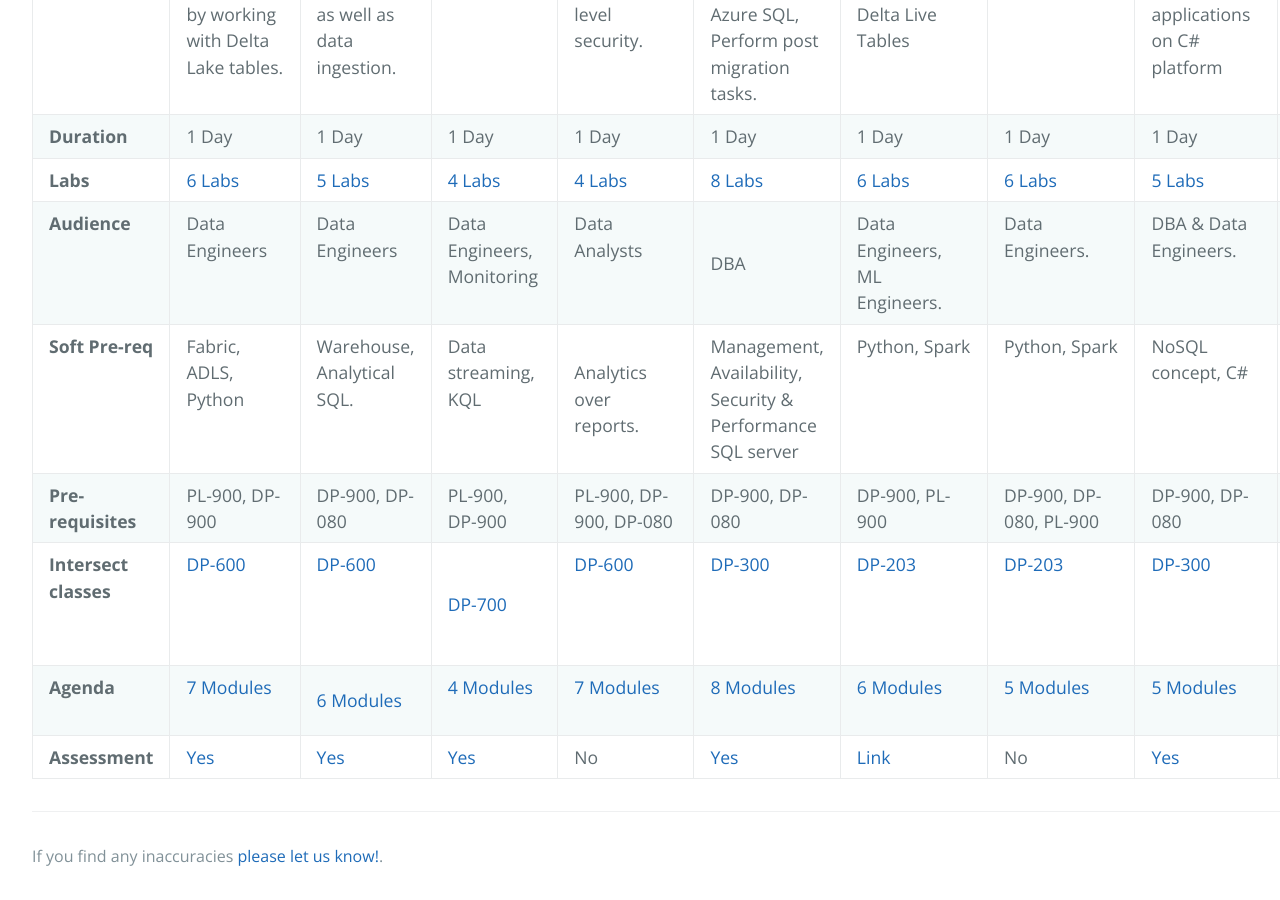
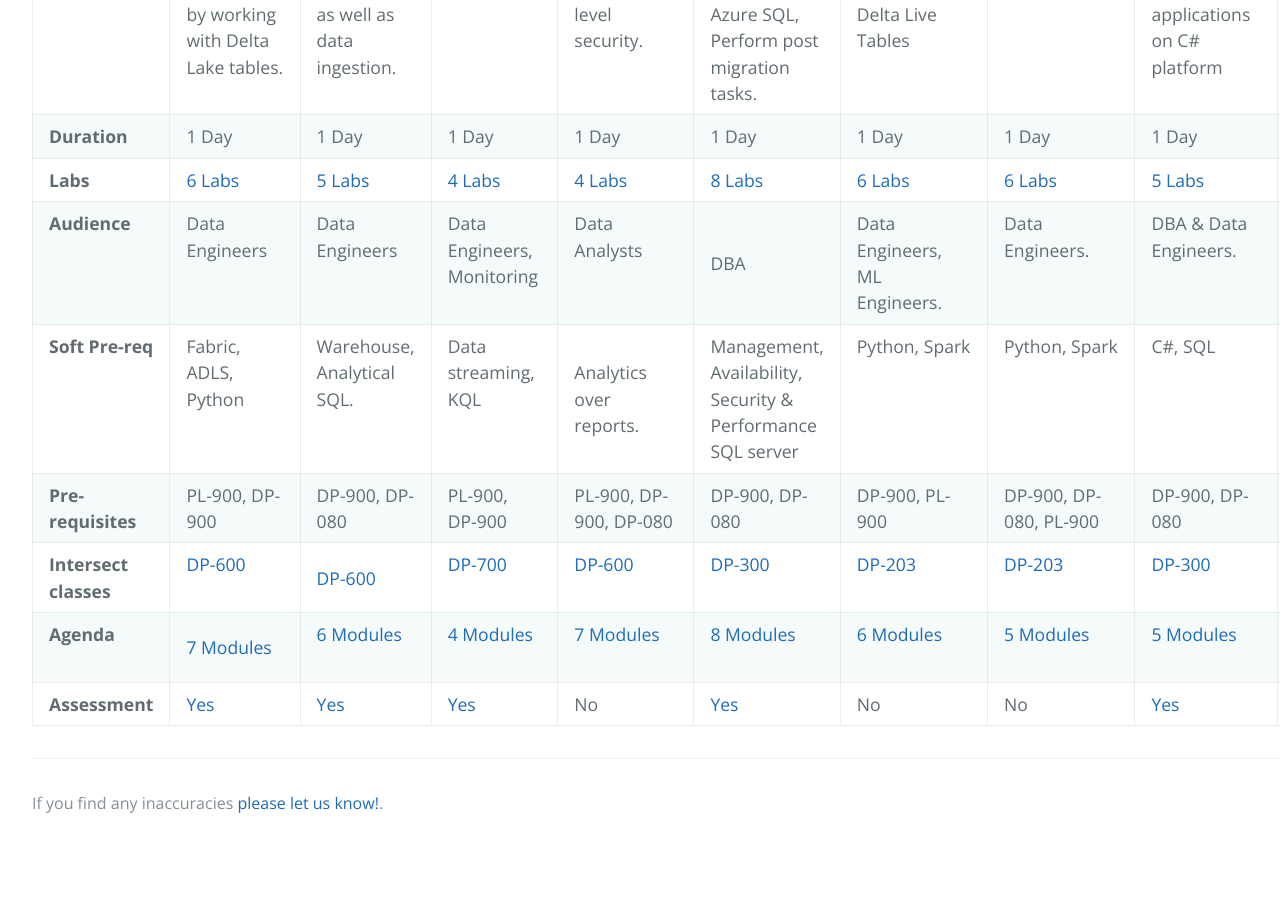
Before and after one commit to true-while/tpm-cheat-sheets, a Jekyll site: the page built from docs/dp-table.md, in a window 1280 px wide and 900 px high, scrolled down 911 px. Built offline with Jekyll 4.4.1, drawn with Linux system fonts in a browser that asks for light colours; after the commit the page ends 1758 px from its top, so only the background shows below that; part of the change alters nothing that is shown.

Commit message:
data updates

````diff
--- a/docs/dp-table.md
+++ b/docs/dp-table.md
@@ -13,15 +13,15 @@ Check out other Data Platform related classes [`ML`](../docs/dp-table.html) and
 |**Course**| _DP-601_ | _DP-602_ | _DP-603_ | _DP-605_|_DP-3001_ | _DP-3011_ | _DP-3012_ | _DP-3015_ | _DP-3020_ |_DP-3021_ |
 | --- | --- | --- | --- | --- | --- | --- | --- | --- | --- | --- |
 |**Title**|Implement a Lakehouse with Microsoft Fabric|Implement a data warehouse with Microsoft Fabric|Implement Real-Time Intelligence with Microsoft Fabric|Develop reports with Microsoft Power BI|Migrate SQL Server workloads to Azure SQL|Implementing a data analytics solution with Azure Databricks | Implementing a Data Analytics Solution with Azure Synapse Analytics | Develop data-driven applications by using Azure SQL Database | Getting Started with Cosmos DB NoSQL Development | Configure and migrate to Azure Database for PostgreSQL|
-|**Desc**|Focused on essential techniques for efficient data engineering & Analytics, versioning, and reliability by working with Delta Lake tables.|Focuses on several key areas including creating, querying, and exploring a Fabric data warehouse, as well as data ingestion.|Focuses on event processing and real-time dashboard|Focuses on data wrangling, modeling, report authoring and deployment, and row and object-level security.|Focused on Assess SQL Server databases for migration, Deploy Azure SQL solutions, Migrate DB workloads to Azure SQL, Perform post migration tasks.| Explore Azure Databricks & Perform data analysis with Apache Spark,  Manage Delta Lake, Build data pipelines with Delta Live Tables|building & maintaining secure DW, Lakehouse with compliant data processing pipelines | Focused on provisioning and configuration Cosmos DB as well on developing connected to DB applications on C# platform  | Create & configure an Azure SQL DB, build & deploy DB projects using GitHub Actions & Azure Pipelines|deploying, managing & optimizing PostgreSQL databases in Azure.|
+|**Desc**|Focused on essential techniques for efficient data engineering & Analytics, versioning, and reliability by working with Delta Lake tables.|Focuses on several key areas including creating, querying, and exploring a Fabric data warehouse, as well as data ingestion.|Focuses on event processing and real-time dashboard|Focuses on data wrangling, modeling, report authoring and deployment, and row and object-level security.|Focused on Assess SQL Server databases for migration, Deploy Azure SQL solutions, Migrate DB workloads to Azure SQL, Perform post migration tasks.| Explore Azure Databricks & Perform data analysis with Apache Spark,  Manage Delta Lake, Build data pipelines with Delta Live Tables|building & maintaining secure DW, Lakehouse with compliant data processing pipelines | Focused on provisioning and configuration Cosmos DB as well on developing connected to DB applications on C# platform  | Create & configure an Azure SQL DB, build & deploy DB projects using GitHub Actions & Azure Pipelines|Deep dive in deploying, managing & optimizing PostgreSQL databases in Azure (PaaS Flex server).|
 |**Duration**|1 Day|1 Day|1 Day|1 Day|1 Day|1 Day|1 Day|1 Day|1 Day| 1 day |
 |**Labs**|[6 Labs](https://microsoftlearning.github.io/mslearn-fabric/)|[5 Labs](https://microsoftlearning.github.io/mslearn-fabric/)|[4 Labs](https://microsoftlearning.github.io/mslearn-fabric/)|[4 Labs](https://microsoftlearning.github.io/PL-300-Microsoft-Power-BI-Data-Analyst/)|[8 Labs](https://microsoftlearning.github.io/mslearn-sql-migration/)|[6 Labs](https://microsoftlearning.github.io/mslearn-databricks/)|[6 Labs](https://microsoftlearning.github.io/dp-203-azure-data-engineer/)|[5 Labs](https://microsoftlearning.github.io/mslearn-sql-dev/)| [9 Labs](https://github.com/MicrosoftLearning/dp-420-cosmos-db-dev) | [11 Labs](https://microsoftlearning.github.io/mslearn-postgresql/)|
 |**Audience**| Data Engineers | Data Engineers | Data Engineers, Monitoring | Data Analysts | DBA | Data Engineers, ML Engineers. | Data Engineers. | DBA & Data Engineers. | Dev & Data Engines | DBA & Data Engineers.|
-|**Soft Pre-req**| Fabric, ADLS, Python | Warehouse, Analytical SQL. | Data streaming, KQL | Analytics over reports. | Management, Availability, Security & Performance SQL server | Python, Spark | Python, Spark | NoSQL concept, C# | PostgreSQL |
+|**Soft Pre-req**| Fabric, ADLS, Python | Warehouse, Analytical SQL. | Data streaming, KQL | Analytics over reports. | Management, Availability, Security & Performance SQL server | Python, Spark | Python, Spark | C#, SQL | NoSQL concept, C# | PostgreSQL |
 |**Pre-requisites**| PL-900, DP-900| DP-900, DP-080| PL-900, DP-900 | PL-900, DP-900, DP-080|DP-900, DP-080| DP-900, PL-900 | DP-900, DP-080, PL-900| DP-900, DP-080| DP-900 | DP-900,DP-080 |
-|**Intersect classes**|[DP-600](https://learn.microsoft.com/en-us/credentials/certifications/fabric-analytics-engineer-associate/)|[DP-600](https://learn.microsoft.com/en-us/credentials/certifications/fabric-analytics-engineer-associate/)|[DP-700](https://learn.microsoft.com/en-us/credentials/certifications/fabric-data-engineer-associate/)|[DP-600](https://learn.microsoft.com/en-us/credentials/certifications/fabric-analytics-engineer-associate/)|[DP-300](https://learn.microsoft.com/en-us/credentials/certifications/azure-database-administrator-associate/)|[DP-203](https://learn.microsoft.com/en-us/credentials/certifications/azure-data-engineer/)|[DP-203](https://learn.microsoft.com/en-us/credentials/certifications/azure-data-engineer/)|[DP-300](https://learn.microsoft.com/en-us/credentials/certifications/azure-database-administrator-associate/)| [DP-420](https://learn.microsoft.com/en-us/credentials/certifications/azure-cosmos-db-developer-specialty/)| DP-300 can be used as a reference.|
+|**Intersect classes**|[DP-600](https://learn.microsoft.com/en-us/credentials/certifications/fabric-analytics-engineer-associate/)|[DP-600](https://learn.microsoft.com/en-us/credentials/certifications/fabric-analytics-engineer-associate/)|[DP-700](https://learn.microsoft.com/en-us/credentials/certifications/fabric-data-engineer-associate/)|[DP-600](https://learn.microsoft.com/en-us/credentials/certifications/fabric-analytics-engineer-associate/)|[DP-300](https://learn.microsoft.com/en-us/credentials/certifications/azure-database-administrator-associate/)|[DP-203](https://learn.microsoft.com/en-us/credentials/certifications/azure-data-engineer/)|[DP-203](https://learn.microsoft.com/en-us/credentials/certifications/azure-data-engineer/)|[DP-300](https://learn.microsoft.com/en-us/credentials/certifications/azure-database-administrator-associate/)| [DP-420](https://learn.microsoft.com/en-us/credentials/certifications/azure-cosmos-db-developer-specialty/)| For DBA.|
 | **Agenda** | [7 Modules](https://learn.microsoft.com/en-us/training/paths/implement-lakehouse-microsoft-fabric/) | [6 Modules](https://learn.microsoft.com/en-us/training/paths/work-with-data-warehouses-using-microsoft-fabric/) | [4 Modules](https://learn.microsoft.com/en-us/training/paths/explore-real-time-analytics-microsoft-fabric/)|[7 Modules](https://learn.microsoft.com/en-us/training/paths/develop-dynamic-reports-microsoft-power-bi/)|[8 Modules](https://learn.microsoft.com/en-us/training/paths/migrate-sql-workloads-azure/) | [6 Modules](https://learn.microsoft.com/en-us/training/paths/data-engineer-azure-databricks/) | [5 Modules](https://learn.microsoft.com/en-us/training/courses/dp-3012#course-syllabus) | [5 Modules](https://learn.microsoft.com/en-us/training/paths/develop-data-driven-app-sql-db/) | [5 Modules](https://learn.microsoft.com/en-us/training/courses/dp-3015) | [11 Modules](https://learn.microsoft.com/en-us/training/paths/microsoft-learn-azure-database-for-postgresql/)|
-|**Assessment**| [Yes](https://learn.microsoft.com/credentials/applied-skills/implement-lakehouse-microsoft-fabric/)| [Yes](https://learn.microsoft.com/credentials/applied-skills/work-with-data-warehouses-using-microsoft-fabric/)| [Yes](https://learn.microsoft.com/credentials/applied-skills/implement-a-real-time-intelligence-solution-with-microsoft-fabric/)| No | [Yes](https://learn.microsoft.com/credentials/applied-skills/migrate-sql-workloads-azure-sql-database/)|[Link](https://microsoftlearning.github.io/mslearn-databricks/)| No | [Yes](https://learn.microsoft.com/credentials/applied-skills/develop-data-driven-applications-by-using-microsoft-azure-sql-database/)| No | No |
+|**Assessment**| [Yes](https://learn.microsoft.com/credentials/applied-skills/implement-lakehouse-microsoft-fabric/)| [Yes](https://learn.microsoft.com/credentials/applied-skills/work-with-data-warehouses-using-microsoft-fabric/)| [Yes](https://learn.microsoft.com/credentials/applied-skills/implement-a-real-time-intelligence-solution-with-microsoft-fabric/)| No | [Yes](https://learn.microsoft.com/credentials/applied-skills/migrate-sql-workloads-azure-sql-database/)| No | No | [Yes](https://learn.microsoft.com/credentials/applied-skills/develop-data-driven-applications-by-using-microsoft-azure-sql-database/)| No | No |
 
 ```alignment
 LCCCCCCCCC
````
